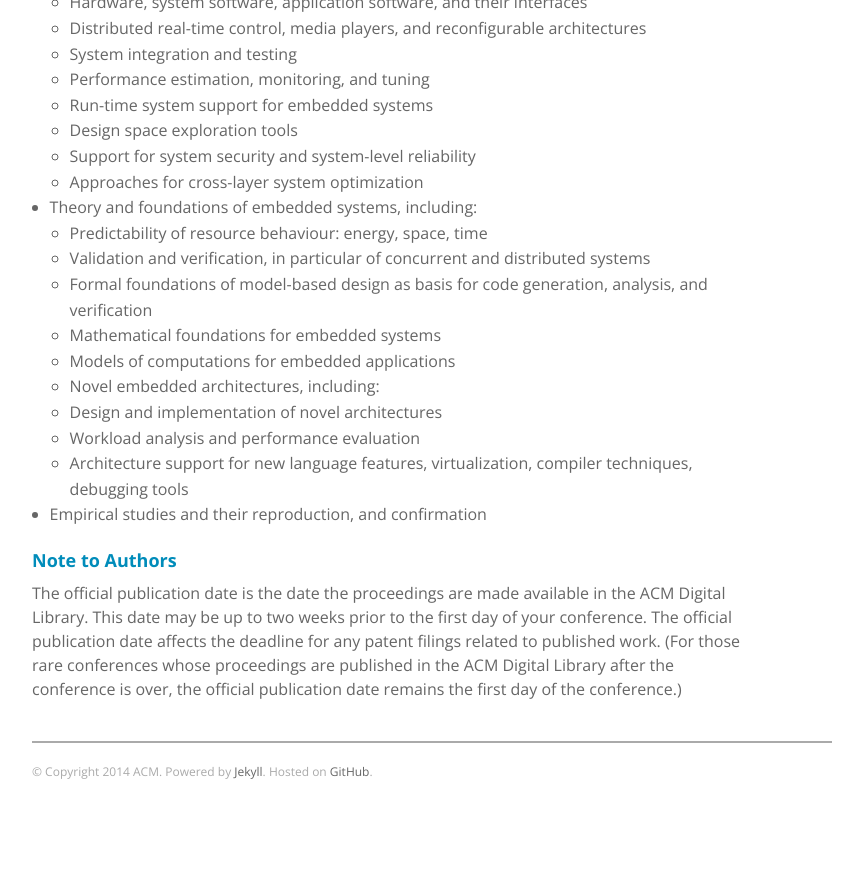
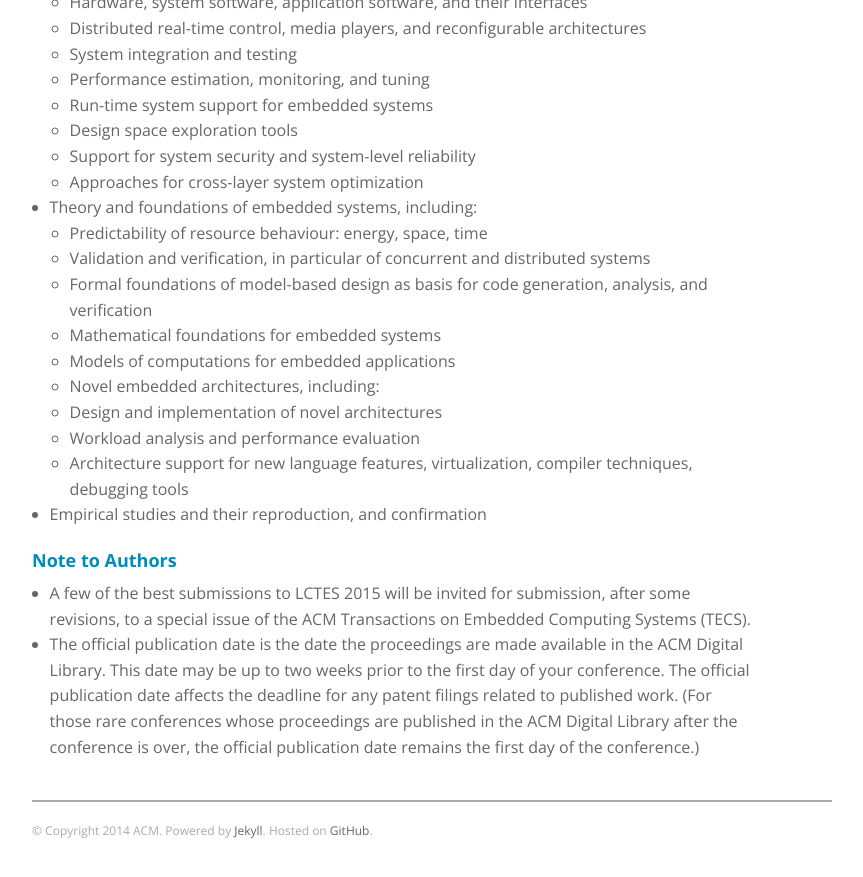
Before and after one commit to GSathish/lctes2015, a Jekyll site: the page built from index.html, in a window 1280 px wide and 900 px high, scrolled down 1421 px. Shown: the top 877 px of the window, without its empty margins (28-891 px from the left). Built offline with Jekyll 4.4.1, drawn with Linux system fonts in a browser that asks for light colours; before the commit the page ends 2262 px from its top, so only the background shows below that.

Commit message:
Update index.html

```diff
--- a/index.html
+++ b/index.html
@@ -70,4 +70,8 @@ LCTES 2015 will be part of <a href="http://fcrc.acm.org/">FCRC 2015 (Federated C
 </li>
 </ul>
 
-<h3>Note to Authors</h3> The official publication date is the date the proceedings are made available in the ACM Digital Library. This date may be up to two weeks prior to the first day of your conference. The official publication date affects the deadline for any patent filings related to published work. (For those rare conferences whose proceedings are published in the ACM Digital Library after the conference is over, the official publication date remains the first day of the conference.)
+<h3>Note to Authors</h3>
+<ul>
+<li>A few of the best submissions to LCTES 2015 will be invited for submission, after some revisions, to a special issue of the ACM Transactions on Embedded Computing Systems (TECS).</li>
+<li>The official publication date is the date the proceedings are made available in the ACM Digital Library. This date may be up to two weeks prior to the first day of your conference. The official publication date affects the deadline for any patent filings related to published work. (For those rare conferences whose proceedings are published in the ACM Digital Library after the conference is over, the official publication date remains the first day of the conference.)</li>
+</ul>
```
